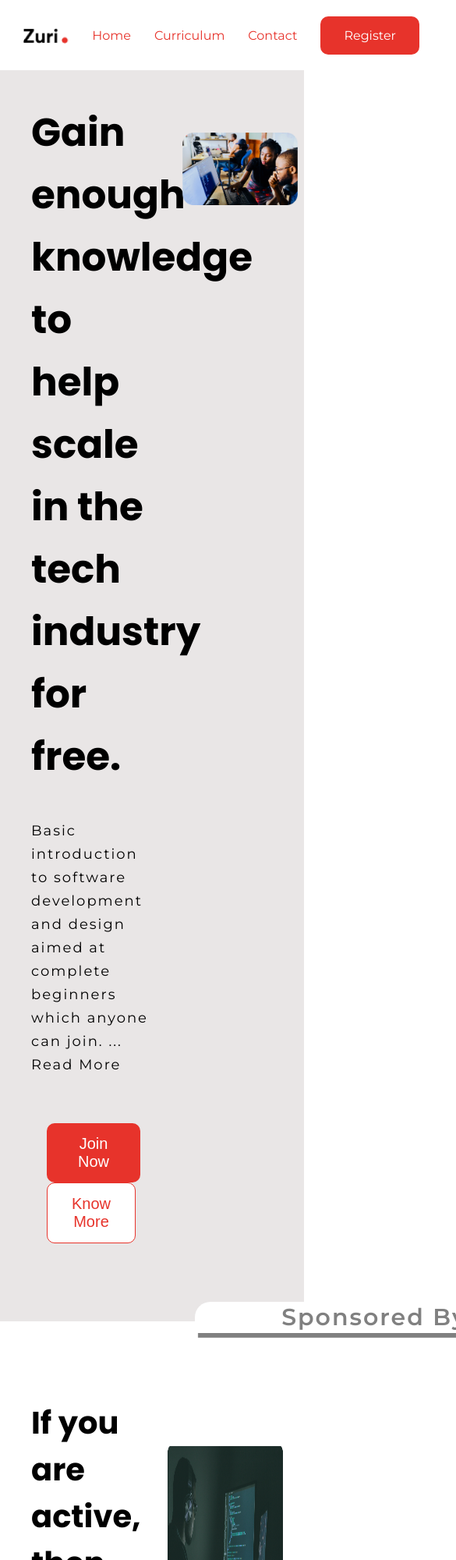
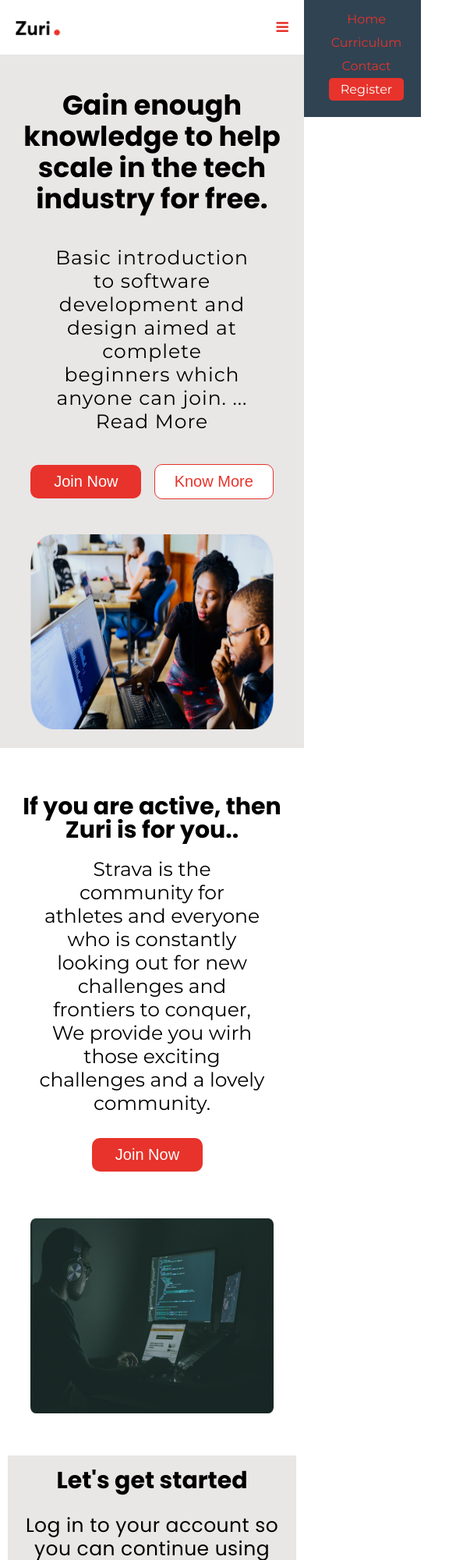
Before and after one commit to buquio/Zuri-landing-page, a plain HTML site: page index.html in a window 390 px wide. Shown: the top 2000 px of the page at 78% size, 585 px wide, since content can reach past the window. Drawn offline with Linux system fonts and the light colour scheme.

Commit message:
added @media responsiveness

```diff
--- a/styles.css
+++ b/styles.css
@@ -277,3 +277,231 @@ footer li{
 }
 
 /* //////////////// */
+
+@media only screen and (max-width: 768px){
+
+    header{
+        padding:20px;
+    }
+
+    header img{
+        height: 30px;
+    }
+
+    div.toggle-icon {
+        display: block;
+
+    }
+
+    .toggle-icon:hover+.nav-links {
+        display: block;
+        right: 0px;
+    }
+
+    .nav-links {
+        flex-direction: column;
+        position: fixed;
+        right: -150px;
+        transition: all 0.5s linear;
+        height: 150px;
+        width: 150px;
+        top: 0;
+        padding: 10px 0;
+        line-height: 30px;
+        background: #304353;
+        text-align: center;
+        z-index: 99999;
+    }
+
+
+
+    .nav-links li {
+        margin-left: 10px;
+    }
+
+    /* .nav-links li a:nth-child(4){ */
+    #reg{
+        padding: 5px 15px;
+        border-radius: 5px;
+
+        }
+    /* intro  */
+    .intro-main{
+        padding: 5px;
+        float: none;
+        width: 100%;
+        text-align: center;
+    }
+
+    .intro-main h1{
+        font-size: 35px;
+        font-weight: 700;
+        padding-top: 40px;
+        line-height: 40px;
+    }
+
+    .intro-main p{
+        text-align: center;
+        padding: 20px 60px;
+        letter-spacing: 1px;
+        font-size: 25px;
+        line-height: 30px;
+        font-weight: 400;
+    }
+
+     .button-wrapper{
+         margin: 10px;
+         padding: 10px;
+
+     }
+
+     .button-wrapper button:nth-child(1){
+         padding: 10px 30px;
+         margin-right:12px;
+         border-radius: 10px;
+         font-size: 20px;
+     }
+
+     .button-wrapper button:nth-child(2){
+         padding: 10px 25px;
+         border-radius: 10px;
+         font-size: 20px;
+     }
+
+     .intro-image{
+        text-align: center;
+     }
+
+     .intro-image img{
+        margin: 20px;
+        width: 80%;
+        text-align: center;
+        height: 250px;
+    }
+
+    .relative{
+        display: none;
+    }
+
+    .join{
+        margin: 10px 0px;
+        text-align: center;
+    }
+    .join-main{
+        padding: 10px;
+        float: none;
+        width: 100%;
+        margin-top: 40px;
+    }
+
+    .join-main h2{
+        font-size: 30px;
+        font-weight: 700;
+        padding: 10px;
+        line-height: 30px;
+    }
+
+    .join-main p{
+        text-align: center;
+        padding: 10px 40px;
+        font-size: 25px;
+        line-height: 30px;
+        font-weight: 400;
+
+    }
+
+    .join-image img{
+        width:80%;
+        height: 250px;
+        margin: 30px ;
+    }
+
+    /* .register */
+    .register{
+      margin-bottom: 30px;
+      padding: 10px;
+    }
+
+    .register img{
+        height: 200px;
+        width: 30%;
+        display: none;
+    }
+
+    .register-title{
+      width: 100%;
+      text-align: center;
+
+    }
+
+    .register h2{
+        font-size: 30px;
+        padding: 10px;
+        font-weight: 700;
+
+        }
+    .register p{
+        padding: 10px;
+        font-size: 25px;
+        font-weight: 400;
+        line-height: 30px;
+    }
+
+    .register form{
+        float: none;
+        width: 100%;
+        padding: 10px;
+    }
+    label{
+        display: block;
+        padding-top: 10px;
+        font-size: 22px;
+    }
+
+    input{
+    width: 100%;
+    border-radius: 10px;
+    padding: 5px;
+    margin-top: 5px;
+    font-size: 18px;
+    height: 30px;
+
+    }
+
+    button[type="submit"] {
+        display: block;
+        width: 60%;
+        border-radius: 5px;
+        padding: 8px 20px;
+        margin-top: 30px;
+        font-size: 25px;
+    margin-left: 150px;
+
+    }
+
+    /* footer  */
+    footer{
+        width: 100%;
+        height: 250px;
+        padding: 10px;
+    }
+
+    .footer-logo{
+        display: flex;
+        flex-direction: column;
+    }
+
+    .footer-logo img {
+        margin-bottom:30px ;
+    }
+
+    footer a{
+       font-size: 25px;
+
+    }
+    footer li{
+        padding-top: 5px;
+
+    }
+
+    }
```
